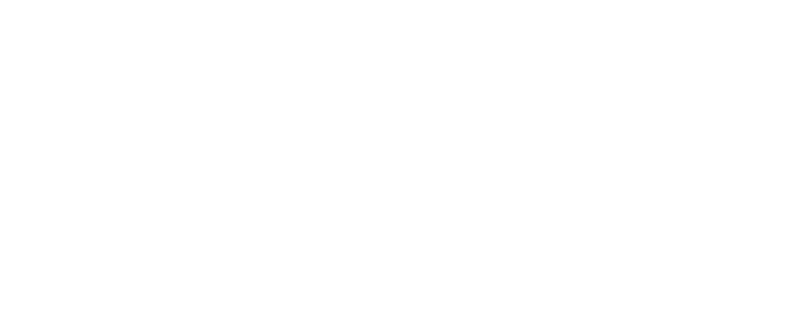
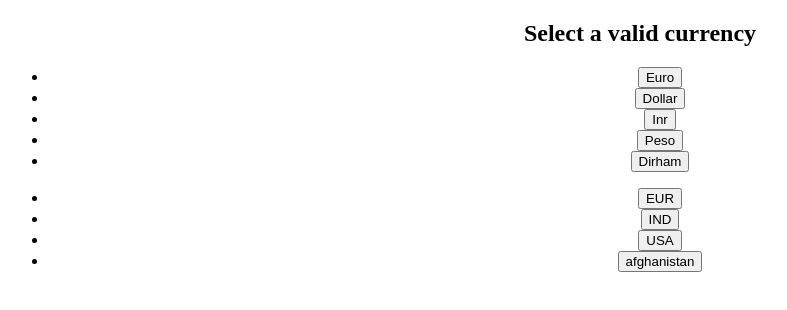
Before and after one commit to rsa-rahul/my-react-app, a React (Create React App) app: page /currencyform in a window 1280 px wide. Before the commit this address had no page. Shown: the top 310 px of the page, without its empty margins (0-787 px from the left). Built offline with nearby package versions, Linux system fonts and the light colour scheme.

Commit message:
Currency form first draft, click words erroring out

```diff
--- a/src/AppRouter.js
+++ b/src/AppRouter.js
@@ -1,6 +1,8 @@
 import UsernameForm from './components/UsernameForm';
 import QuestionForm from './components/QuestionForm';
 import Result from './components/Result';
+import FailedPage from './components/FailedPage';
+import CurrencyForm from './components/currencyform';
 
 // Update your import statement for Switch
 import { BrowserRouter as Router, Route, Routes } from 'react-router-dom';
@@ -13,9 +15,11 @@
     <Router>
       <Routes>
         <Route path="/" element={<UsernameForm />} />
-        <Route path="/questionForm" component={QuestionForm} />
+        <Route path="/questionForm" element={<QuestionForm/>} />
         {/* Add other routes for different pages */}
         <Route path="/result" element={<Result />} />
+        <Route path="/failedpage" element={<FailedPage />} />
+        <Route path="/currencyform" element={<CurrencyForm />} />
       </Routes>
     </Router>
   );
--- /dev/null
+++ b/src/components/FailedPage.js
@@ -0,0 +1,13 @@
+// Result.js
+import React from 'react';
+
+function FailedPage() {
+  return (
+    <div>
+      <h1>Sorry wrong answer</h1>
+      {/* Display the result here */}
+    </div>
+  );
+}
+
+export default FailedPage;
--- a/src/components/QuestionForm.js
+++ b/src/components/QuestionForm.js
@@ -1,5 +1,6 @@
 // QuestionForm.js
 import React, { useState } from 'react';
+import { Navigate } from 'react-router-dom';
 
 function QuestionForm() {
   const [answer, setAnswer] = useState('');
@@ -12,6 +13,7 @@
     e.preventDefault();
     // Do something with the user's answer, e.g., submit it to an API or store it in state.
     console.log(`User's answer: ${answer}`);
+    Navigate("/Result");
   };
 
   return (
--- /dev/null
+++ b/src/components/currencyform.js
@@ -0,0 +1,36 @@
+import React, { useState } from 'react';
+import { Navigate } from 'react-router-dom';
+
+function CurrencyForm() {
+    const validCurrencies = ['Euro', 'Dollar', 'Inr', 'Peso', 'Dirham'];
+    const inValidCurrencies = ['EUR', 'IND', 'USA', 'afghanistan'];
+    const allWords = [...validCurrencies, ...inValidCurrencies];
+
+    const handleCorrectWordClick = (word) => {
+        Navigate("/result");
+    }
+    const handleInCorrectWordClick = (word) => {
+        Navigate("/failedpage");
+    }
+    return (
+        <div>
+            <h2>Select a valid currency</h2>
+            <ul>
+                {validCurrencies.map((word, index) => (
+                    <li key={index}>
+                        <button onClick={() => handleCorrectWordClick(word)}>{word}</button>
+                    </li>
+                ))}
+            </ul>
+            <ul>
+                {inValidCurrencies.map((word, index) => (
+                    <li key={index}>
+                        <button onClick={() => handleInCorrectWordClick(word)}>{word}</button>
+                    </li>
+                ))}
+            </ul>
+        </div>
+    );
+}
+
+export default CurrencyForm;
```
